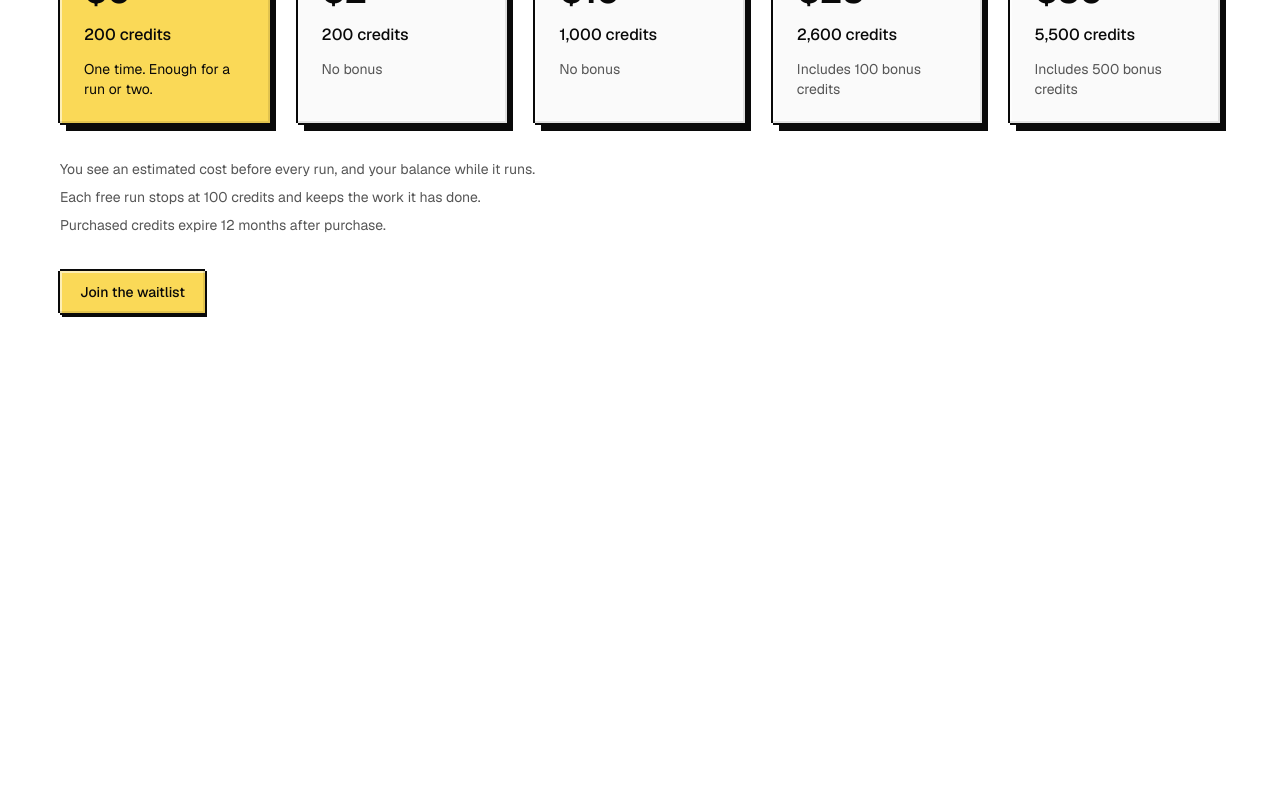
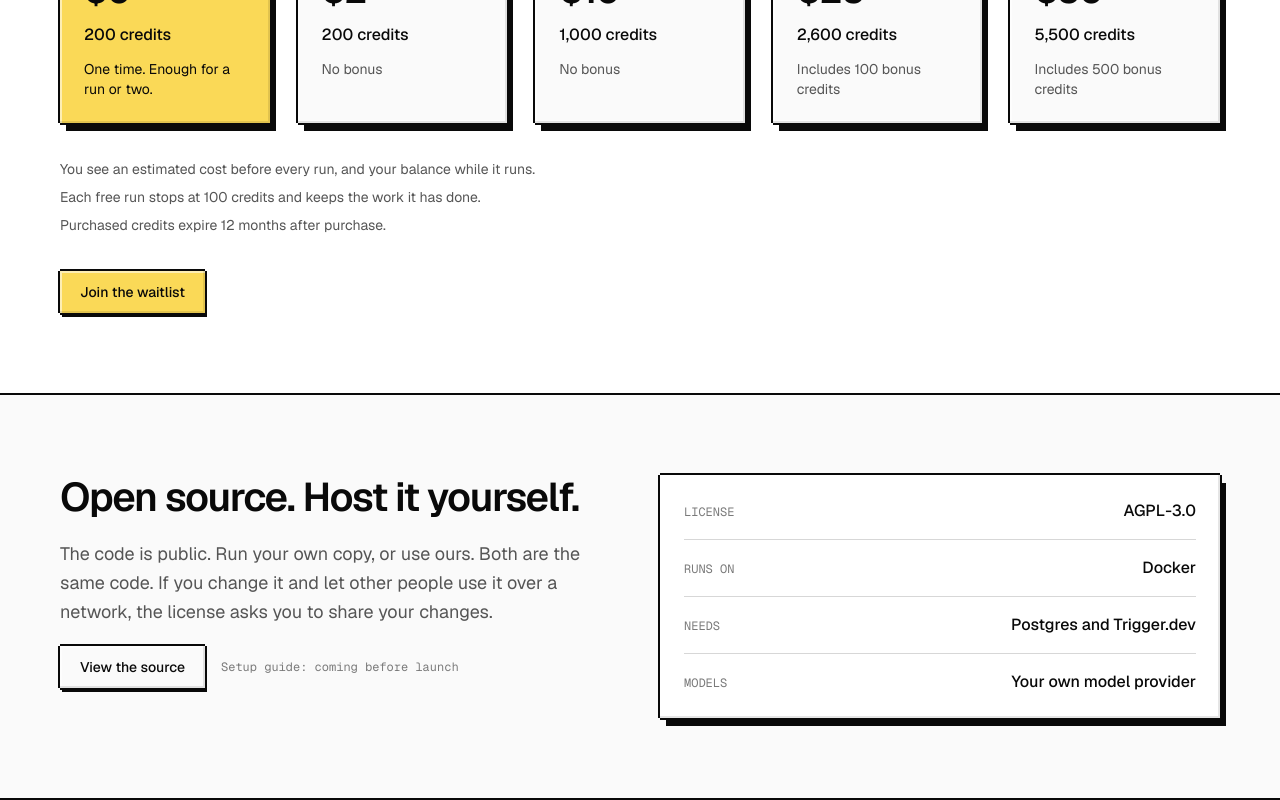
Before and after one commit to sahil0x01/code, a Next.js app in the folder apps/web/: page / in a window 1280 px wide. Shown: the part 1771-2571 px from the top of the page. Before the commit the page ends 2164 px from the top, so only its background shows below. Built offline with nearby package versions, Linux system fonts and the light colour scheme.

Commit message:
feat(web): add open source section

```diff
--- a/apps/web/src/app/page.tsx
+++ b/apps/web/src/app/page.tsx
@@ -1,6 +1,7 @@
 import { Header } from "@/components/landing/header";
 import { Hero } from "@/components/landing/hero";
 import { HowItWorks } from "@/components/landing/how-it-works";
+import { OpenSource } from "@/components/landing/open-source";
 import { Pricing } from "@/components/landing/pricing";
 
 export default function Home() {
@@ -11,6 +12,7 @@ export default function Home() {
 				<Hero />
 				<HowItWorks />
 				<Pricing />
+				<OpenSource />
 			</main>
 		</>
 	);
--- /dev/null
+++ b/apps/web/src/components/landing/open-source.tsx
@@ -0,0 +1,52 @@
+import { site } from "@/lib/site";
+
+const facts = [
+	{ label: "License", value: "AGPL-3.0" },
+	{ label: "Runs on", value: "Docker" },
+	{ label: "Needs", value: "Postgres and Trigger.dev" },
+	{ label: "Models", value: "Your own model provider" },
+];
+
+export function OpenSource() {
+	return (
+		<section id="self-host" className="border-y-2 border-ink bg-surface">
+			<div className="mx-auto grid max-w-[1240px] items-start gap-10 px-6 py-16 md:px-10 md:py-20 lg:grid-cols-2">
+				<div className="flex flex-col gap-5">
+					<h2 className="max-w-[20ch] text-[clamp(30px,4vw,40px)] font-semibold leading-[1.1] tracking-[-0.035em]">
+						Open source. Host it yourself.
+					</h2>
+					<p className="max-w-[52ch] text-lg leading-relaxed text-muted">
+						The code is public. Run your own copy, or use ours. Both are the
+						same code. If you change it and let other people use it over a
+						network, the license asks you to share your changes.
+					</p>
+					<div className="flex flex-wrap items-center gap-4">
+						<a
+							href={site.repoUrl}
+							className="pixel pressable inline-flex h-[42px] items-center bg-surface px-5 text-sm font-medium"
+						>
+							View the source
+						</a>
+						<p className="font-mono text-xs text-subtle">
+							Setup guide: coming before launch
+						</p>
+					</div>
+				</div>
+
+				<dl className="pixel flex flex-col gap-4 bg-background p-6 [--drop:6px]">
+					{facts.map((fact) => (
+						<div
+							key={fact.label}
+							className="flex items-baseline justify-between gap-4 border-b border-border pb-4 last:border-b-0 last:pb-0"
+						>
+							<dt className="font-mono text-xs uppercase text-subtle">
+								{fact.label}
+							</dt>
+							<dd className="text-right font-medium">{fact.value}</dd>
+						</div>
+					))}
+				</dl>
+			</div>
+		</section>
+	);
+}
```
